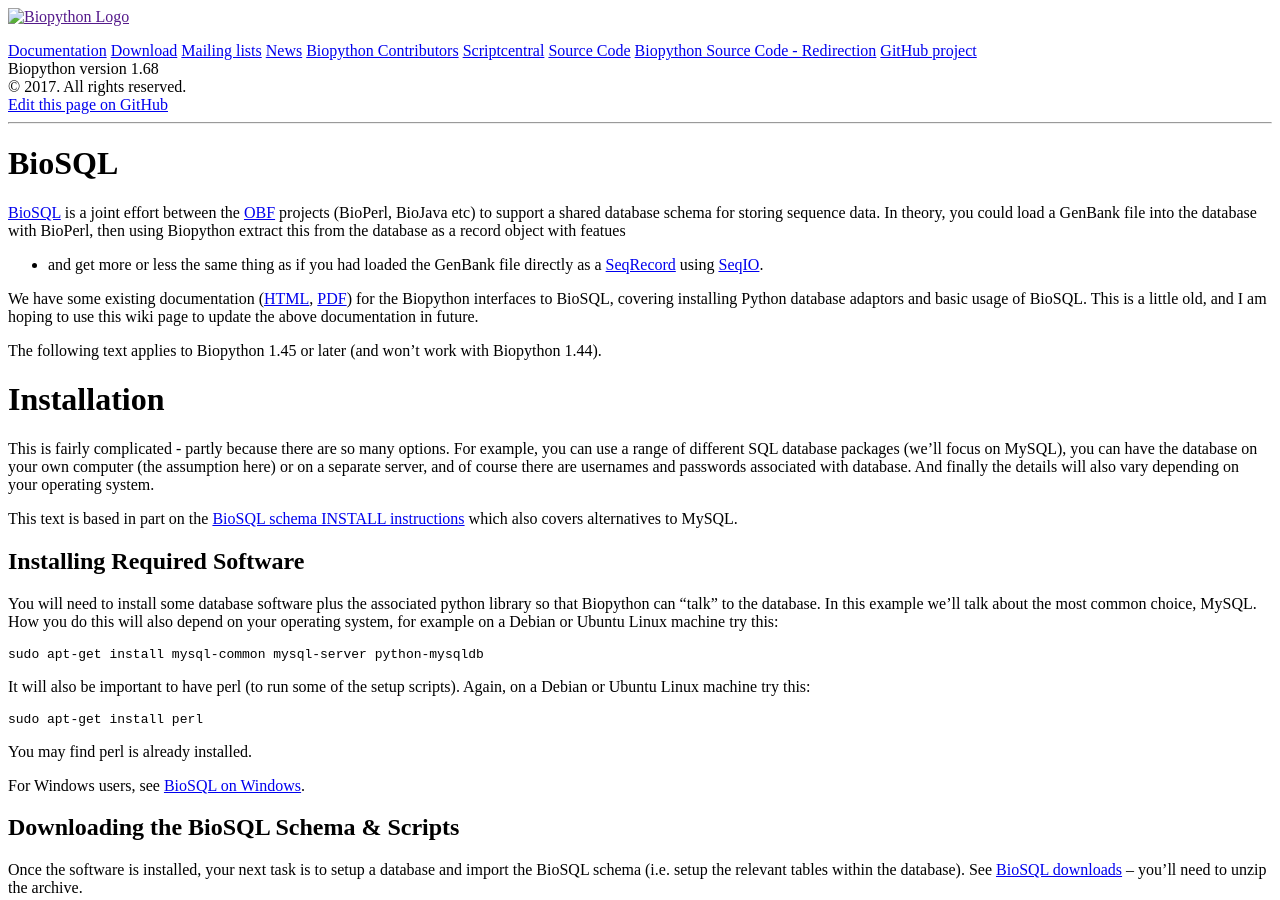
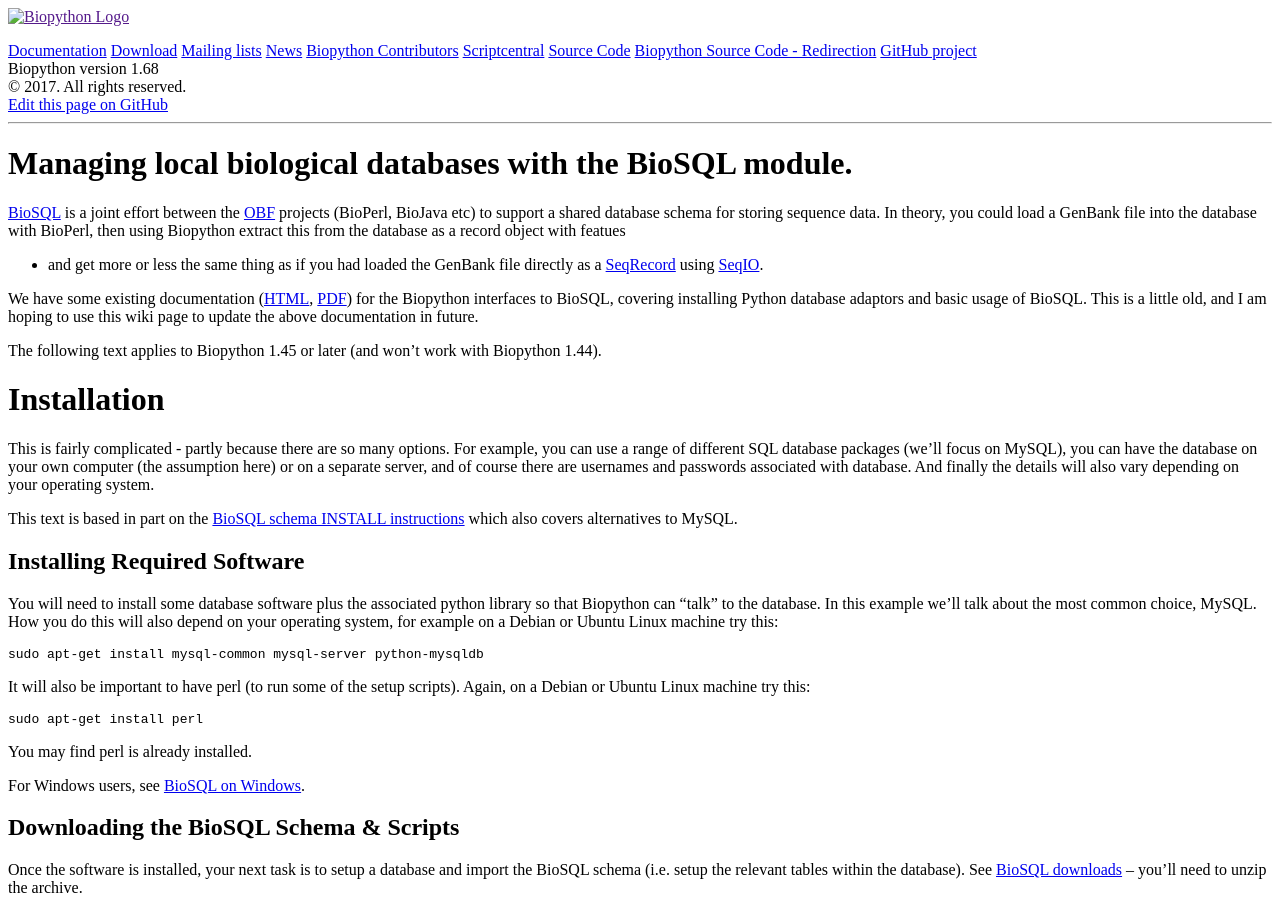
Before and after one commit to biopython/biopython.github.io, a Jekyll site: the page built from wiki/BioSQL.md, in a window 1280 px wide and 900 px high. Built offline with Jekyll 4.4.1, drawn with Linux system fonts in a browser that asks for light colours.

Commit message:
Update BioSQL.md

```diff
--- a/wiki/BioSQL.md
+++ b/wiki/BioSQL.md
@@ -1,5 +1,5 @@
 ---
-title: BioSQL
+title: Managing local biological databases with the BioSQL module.
 permalink: wiki/BioSQL
 layout: wiki
 tags:
```
